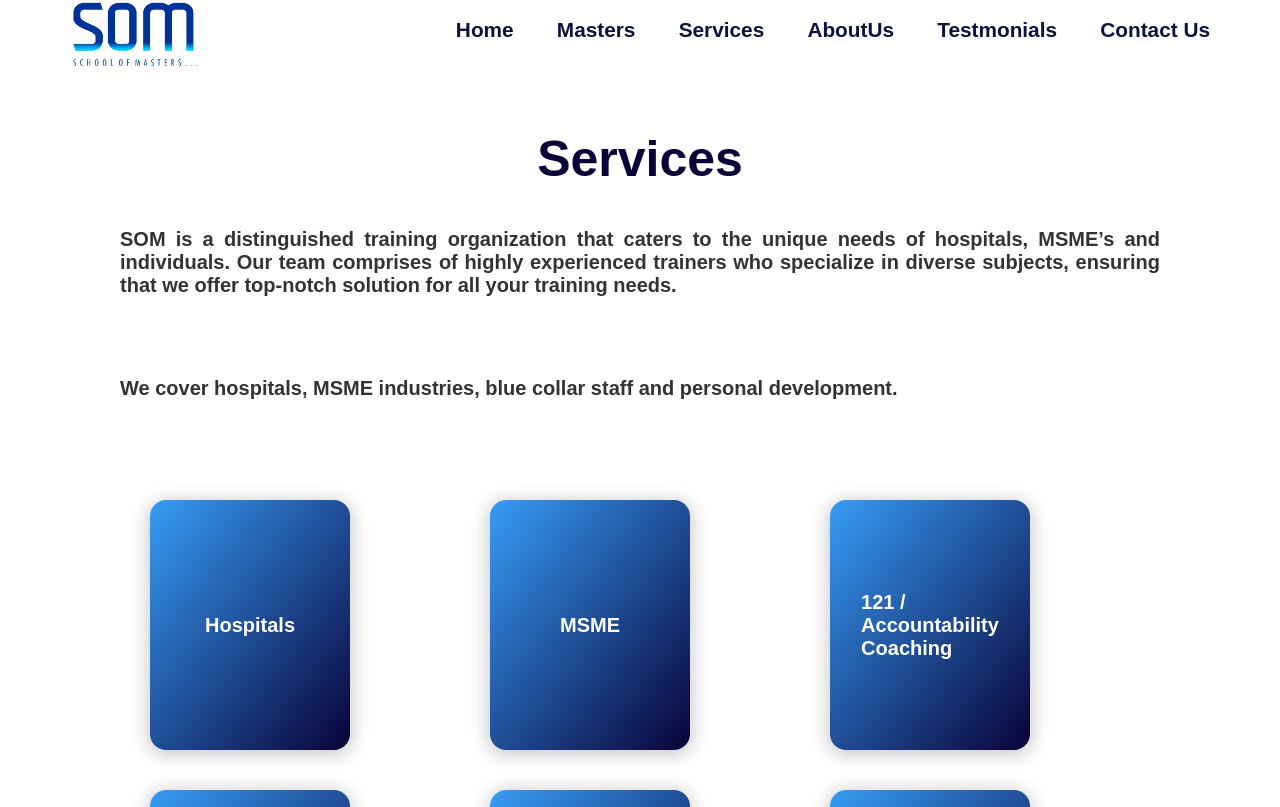
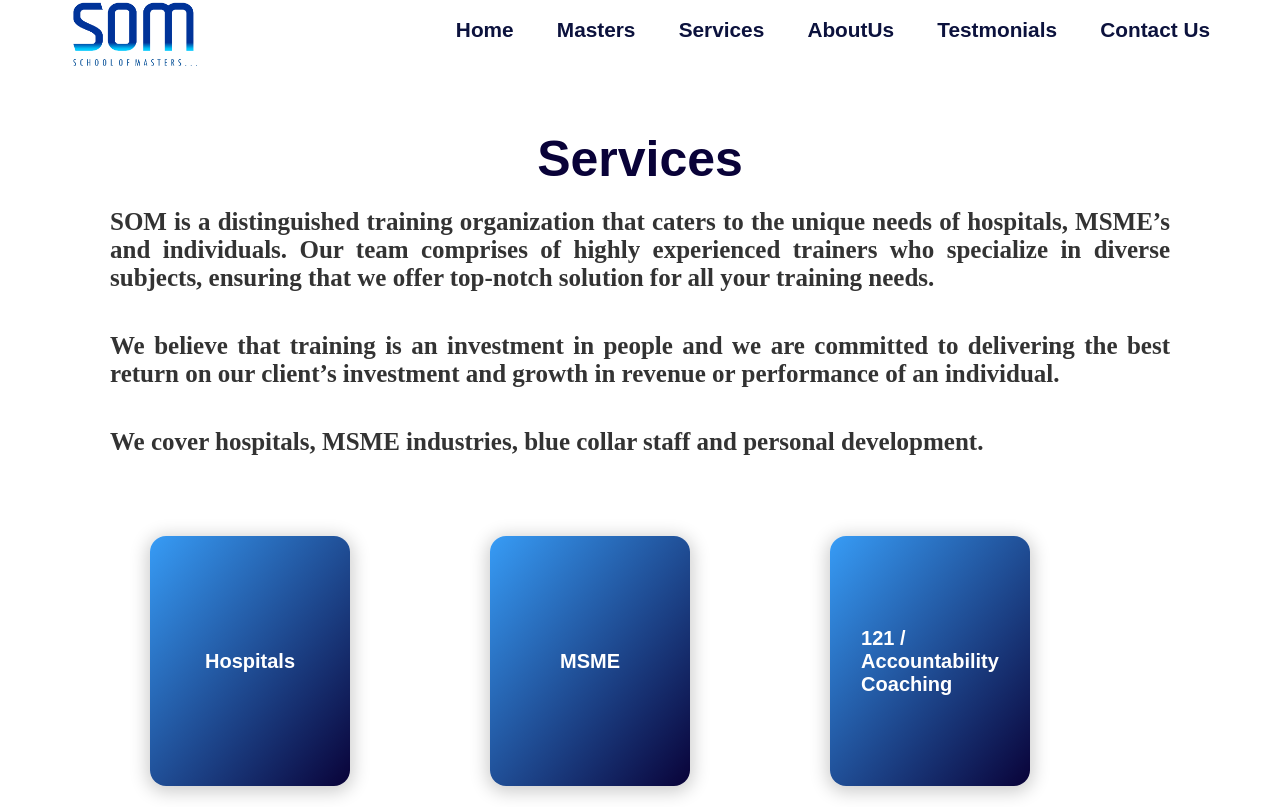
Before and after one commit to ShashankEC37/Somwebsitev, a React (Create React App) app: page /services in a window 1280 px wide. Shown: the top 807 px of the page. Built offline with nearby package versions, Linux system fonts and the light colour scheme.

Commit message:
SHashank

```diff
--- a/src/components/Serviceslist/Services Page.jsx
+++ b/src/components/Serviceslist/Services Page.jsx
@@ -67,7 +67,9 @@ const ServicesPage = () => {
       <h2>Services</h2>
       <h4>SOM is a distinguished training organization that caters to the unique needs of hospitals, MSME’s and individuals.
       Our team comprises of highly experienced trainers who specialize in diverse subjects, ensuring that we offer top-notch solution for all your training needs. </h4>
+    <h4>We believe that training is an investment in people and we are committed to delivering the best return on our client’s investment and growth in revenue or performance of an individual.</h4>
     <h4>We cover hospitals, MSME industries, blue collar staff and personal development.</h4>
+
     </div>
 
     <div className="card-grid">
--- a/src/components/Serviceslist/servicespage.css
+++ b/src/components/Serviceslist/servicespage.css
@@ -48,13 +48,13 @@
       font-size: 50px;
     }
     .heading h4{
-      margin-left: 30px;
-      margin-right: 30px;
-
-      padding: 40px;
-      font-size: 20px;
+      margin-left: 40px;
+      margin-right: 40px;
+      padding: 20px;
+      font-size: 25px;
       justify-content: start;
       text-align:justify;
+      font-family:'Times New Roman', Times, serif;
     }
 
     .card-container {
```
